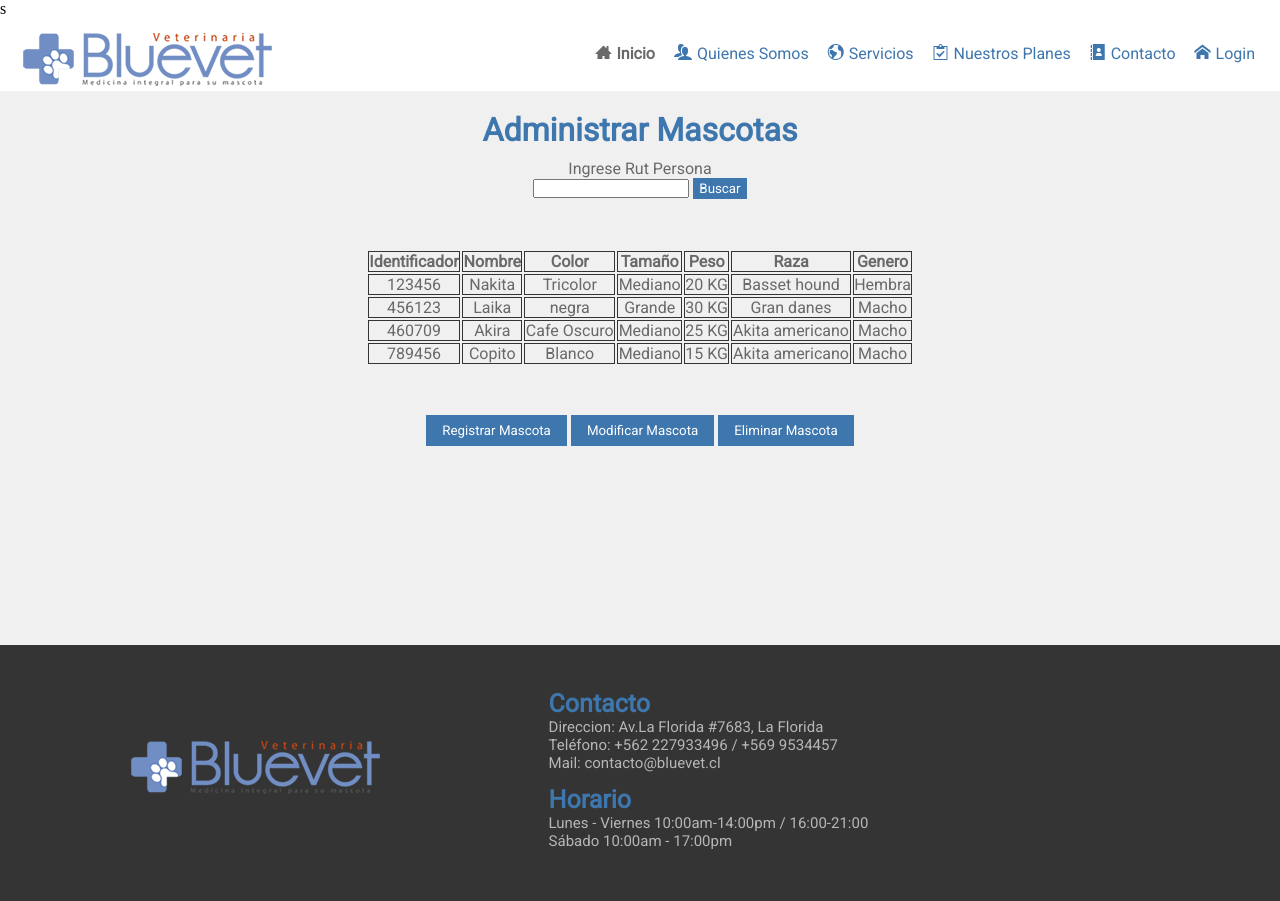
After one commit to TheSumsito/Veterinaria-django, a Django app: page /admin-Mascota/ in a window 1280 px wide. The commit adds this page. Run offline with Django 3.2, Linux system fonts and the light colour scheme; data comes from the database, SQL or seed files in the repository; some web fonts are replaced.

Commit message:
Vistas Administrativas no terminadas!

```diff
--- a/core/static/css/style_1.css
+++ b/core/static/css/style_1.css
@@ -507,7 +507,7 @@
 .container-reg-mascota {
     display: grid;
     grid-template-columns: repeat(7, 1fr);
-    grid-template-rows: repeat(16, .6fr);
+    grid-template-rows: repeat(32, .1fr);
     background-color: var(--lightgray);
 }
 
@@ -518,12 +518,9 @@
     top: 20px;
 }
 
-.container-reg-mascota .buscar-persona {
-    grid-column: 3/6;
-    grid-row: 2/3;
-    text-align: center;
-    position: relative;
-    top: 40px;
+.container-reg-mascota .titulo h1 {
+    font-family: 'Roboto';
+    color: var(--blue);
 }
 
 .container-reg-mascota .detalle-mascota {
@@ -531,111 +528,36 @@
     grid-row: 3/4;
     position: relative;
     top: 80px;
-}
-
-.container-reg-mascota .identificador {
-    grid-column: 3/4;
-    grid-row: 7/7;
     text-align: center;
 }
 
-.container-reg-mascota .rutpersona {
-    grid-column: 5/6;
-    grid-row: 7/7;
+
+.container-reg-mascota .buscar {
+    grid-row: 2/2;
+    grid-column: 3/6;
     text-align: center;
+    position: relative;
+    top: 30px;
 }
 
-.container-reg-mascota .nombre {
-    grid-column: 3/4;
-    grid-row: 9/9;
-    text-align: center;
-}
-
-.container-reg-mascota .color {
-    grid-column: 5/6;
-    grid-row: 9/9;
-    text-align: center;
-}
-
-.container-reg-mascota .tamano {
-    grid-column: 3/4;
-    grid-row: 11/11;
-    text-align: center;
-}
-
-.container-reg-mascota .peso {
-    grid-column: 5/6;
-    grid-row: 11/11;
-    text-align: center;
-}
-
-.container-reg-mascota .raza {
-    grid-column: 3/4;
-    grid-row: 13/13;
-    text-align: center;
-}
-
-.container-reg-mascota .genero {
-    grid-column: 5/6;
-    grid-row: 13/13;
-    text-align: center;
-}
-
-.container-reg-mascota .boton {
-    grid-row: 15/15;
-    grid-column: 4/5;
-    text-align: center;
-}
-
-.container-reg-mascota .titulo h1 {
-    font-family: 'Roboto';
-    color: var(--blue);
-}
-
-.container-reg-mascota .buscar-persona h3 {
+.container-reg-mascota .buscar p {
     font-family: 'Roboto';
     color: var(--darkgray);
 }
 
-
-.container-reg-mascota .identificador, p,
-.container-reg-mascota .nombre p,
-.container-reg-mascota .rutpersona p,
-.container-reg-mascota .color p,
-.container-reg-mascota .tamano p,
-.container-reg-mascota .peso p,
-.container-reg-mascota .raza p,
-.container-reg-mascota .genero p {
+.container-reg-mascota .buscar input {
+    text-align: center;
     font-family: 'Roboto';
-    color: var(--black);
 }
 
-
-.container-reg-mascota .identificador input,
-.container-reg-mascota .rutpersona input,
-.container-reg-mascota .nombre input,
-.container-reg-mascota .color input,
-.container-reg-mascota .peso input {
+.container-reg-mascota .buscar span input {
     font-family: 'Roboto';
-    text-align: center;
-    padding: 3px 32px;
+    color: white;
+    background-color: var(--blue);
+    border: .3px solid var(--blue);
+    padding: 2px 5px;
 }
 
-.container-reg-mascota .tamano select,
-.container-reg-mascota .genero select {
-    font-family: 'Roboto';
-    padding: 3px 60px;
-    text-align: center;
-}
-
-.container-reg-mascota .raza select  {
-    padding: 5px;
-    text-align: center;
-}
-
-.container-reg-mascota .detalle-mascota {
-    text-align: center;
-}
 
 .container-reg-mascota .detalle-mascota tr th,
 .container-reg-mascota .detalle-mascota tr td {
@@ -644,13 +566,12 @@
     color: var(--darkgray);
 }
 
-.container-reg-mascota .buscar-persona .buscar span input {
-    font-family: 'Roboto';
-    color: white;
-    background-color: var(--blue);
-    border: .3px solid var(--blue);
-    padding: 2px 5px;
+.container-reg-mascota .boton {
+    grid-row: 15/15;
+    grid-column: 1/-1;
+    text-align: center;
 }
+
 
 .container-reg-mascota .boton input {
     padding: 7px 15px;
@@ -659,6 +580,7 @@
     background-color: var(--blue);
     border: .5px solid var(--blue);
 }
+
 
 /* ------------- VER CITAS ADMIN ---------- */
 .container-ver-admin {
--- /dev/null
+++ b/core/templates/administrador/admin-mascota.htm
@@ -0,0 +1,50 @@
+s{% extends 'complements/principal.htm' %}
+
+{% block head %}
+{% endblock head %}
+
+{% block body %}
+<form method="POST" autocomplete="off">
+    {% csrf_token %}
+    <div class="container-reg-mascota">
+        <div class="titulo">
+            <h1>Administrar Mascotas</h1>
+        </div>
+
+        <div class="buscar">
+            <p>Ingrese Rut Persona</p>
+            <input type="text" name="txtRut" id="txtRut">
+            <span><input type="submit" name="btnAccion" value="Buscar"></span>
+        </div>
+
+        <table class="detalle-mascota">
+            <tr>
+                <th>Identificador</th>
+                <th>Nombre</th>
+                <th>Color</th>
+                <th>Tamaño</th>
+                <th>Peso</th>
+                <th>Raza</th>
+                <th>Genero</th>
+            </tr>
+            {% for mas in mascotas %}
+            <tr>
+                <td>{{mas.IdMascota}}</td>
+                <td>{{mas.Nombre}}</td>
+                <td>{{mas.Color}}</td>
+                <td>{{mas.IdTamano}}</td>
+                <td>{{mas.Peso}} KG</td>
+                <td>{{mas.IdRaza}}</td>
+                <td>{{mas.IdGenero}}</td>
+            </tr>
+            {% endfor %}
+        </table>
+        <div class="boton">
+            <input type="submit" name="btnAccion" value="Registrar Mascota">
+            <input type="submit" name="btnAccion" value="Modificar Mascota">
+            <input type="submit" name="btnAccion" value="Eliminar Mascota">
+        </div>
+    </div>
+</form>
+
+{% endblock body %}
--- a/core/templates/complements/principal.htm
+++ b/core/templates/complements/principal.htm
@@ -57,7 +57,7 @@
             {% if user.is_authenticated == True and user.is_staff == True %}
             <ul>
                 <li><a href="{% url 'homeAdmin' %}" class="active"><span class="icon-inicio"></span>{{username}}</a></li>
-                <li><a href="{% url 'regMascota' %}"><span class="icon-servicios"></span>Registro Mascota</a></li>
+                <li><a href="{% url 'AdminMascota' %}"><span class="icon-servicios"></span>Administrar Mascotas</a></li>
                 <li><a href=""><span class="icon-planes"></span>Detalles Citas</a>
                     <ul class="submenu">
                         <li><a href="{% url 'AprobarCita' %}">Aprobar Citas</a></li>
--- a/core/urls.py
+++ b/core/urls.py
@@ -23,6 +23,6 @@ urlpatterns = [
     path('ficha-paciente/', FichaPaciente, name="FichaPaciente"),
 
     #! VISTAS ADMINISTRADOR
-    path('reg-mascota/', regMascota, name="regMascota"),
+    path('admin-Mascota/', AdminMascota, name="AdminMascota"),
     path('aprobar-cita/', AprobarCita, name="AprobarCita"),
 ]
--- a/core/views.py
+++ b/core/views.py
@@ -262,54 +262,9 @@ def homeAdmin(request):
     return render(request, '../templates/administrador/index.htm', {'username': username, 'contactos': contactos})
 
 
-def regMascota(request):
-    user = auth.authenticate()
-    username = request.user.username
-    personas = Persona.objects.all()
-    tamanos = Tamano.objects.all()
-    razas = Raza.objects.all()
-    generos = Genero.objects.all()
-
-    #! RANDOM
-    random = randint(0, 999999)
-
-    if request.POST:
-        accion = request.POST.get("btnAccion", "")
-        if accion == "Buscar":
-            rutpersona = request.POST.get("txtRut", "")
-            mascotas = Mascota.objects.filter(RutPersona=rutpersona)
-            return render(request, '../templates/administrador/reg-mascota.htm', {'username': username, 'per': personas, 'tamano': tamanos, 'raza': razas, 'genero': generos, 'mascotas':mascotas, 'random': random, 'rutpersona': rutpersona})
-        elif accion == "Ingresar":
-            identificador = request.POST.get("txtIdentificador", "")
-            nombre = request.POST.get("txtNombre", "")
-            color = request.POST.get("txtColor", "")
-            tamano = request.POST.get("cboTamano", "")
-            peso = request.POST.get("txtPeso", "")
-            raza = request.POST.get("cboRaza", "")
-            genero = request.POST.get("cboGenero", "")
-            rut = request.POST.get("txtRutPersona", "")
-
-            #! INSTANCE
-            tamano_id = Tamano.objects.get(IdTamano=tamano)
-            raza_id = Raza.objects.get(IdRaza=raza)
-            genero_id = Genero.objects.get(IdGenero=genero)
-            persona_rut = Persona.objects.get(RutPersona=rut)
-
-            mascota = Mascota(
-                IdMascota=identificador,
-                Nombre=nombre,
-                Color=color,
-                IdTamano=tamano_id,
-                Peso=peso,
-                IdRaza=raza_id,
-                IdGenero=genero_id,
-                RutPersona=persona_rut
-            )
-
-            mascota.save()
-            return render(request, '../templates/administrador/reg-mascota.htm', {'username': username, 'per': personas, 'tamano': tamanos, 'raza': razas, 'genero': generos})
-    return render(request, '../templates/administrador/reg-mascota.htm', {'username': username, 'per': personas, 'tamano': tamanos, 'raza': razas, 'genero': generos})
-
+def AdminMascota(request):
+    mascotas = Mascota.objects.all()
+    return render(request, '../templates/administrador/admin-mascota.htm', {'mascotas':mascotas})
 
 def AprobarCita(request):
     user = auth.authenticate()
```
Also changed, not shown: core/static/css/style_2.css (added, +126 -0 lines), core/templates/administrador/reg-mascota.htm (deleted, +0 -100 lines), core/templates/administrador/registrar-mascota.htm (added, +58 -0 lines).
